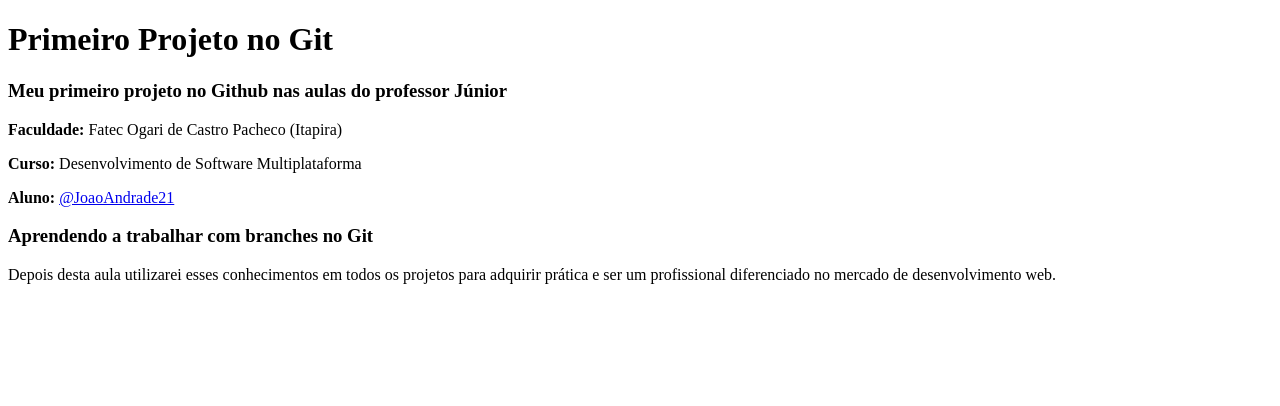
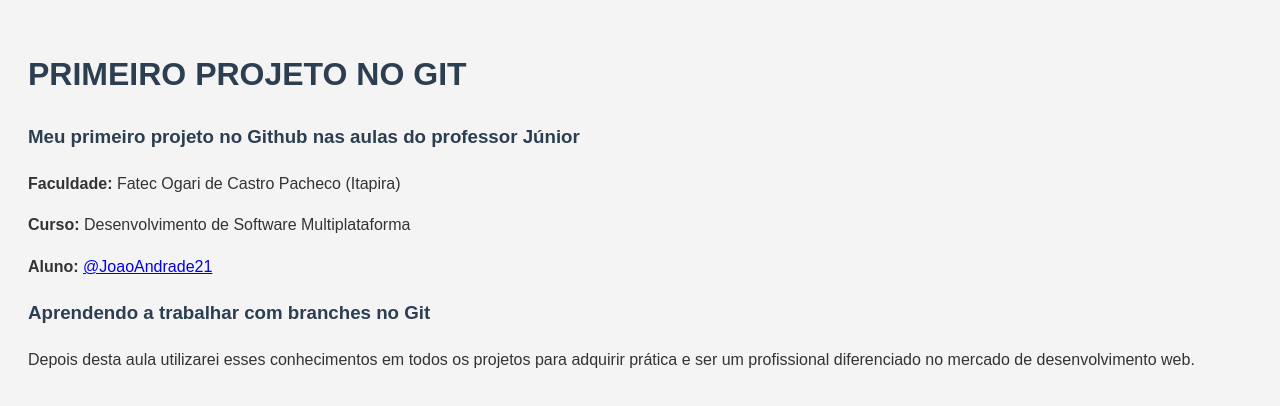
Before and after one commit to JoaoAndrade21/primeiro-projeto-git, a plain HTML site: page index.html in a window 1280 px wide. Drawn offline with Linux system fonts and the light colour scheme.

Commit message:
adicionado style.css ao projeto

```diff
--- a/index.html
+++ b/index.html
@@ -4,6 +4,7 @@
     <meta charset="UTF-8">
     <meta name="viewport" content="width=device-width, initial-scale=1.0">
     <title>Primeiro Projeto no Git</title>
+    <link rel="stylesheet" href="style.css">
 </head>
 <body>
     <h1>Primeiro Projeto no Git</h1>
--- /dev/null
+++ b/style.css
@@ -0,0 +1,16 @@
+body{
+    font-family: Arial, sans-serif;
+    background-color: #f4f4f4;
+    color: #333;
+    line-height: 1.6;
+    padding: 20px;
+}
+
+h1{
+    font-size: 2em;
+    text-transform: uppercase;
+}
+h1,h3{
+    color: #2c3e50;
+    margin-top: 50px 0 20px;
+}
```
